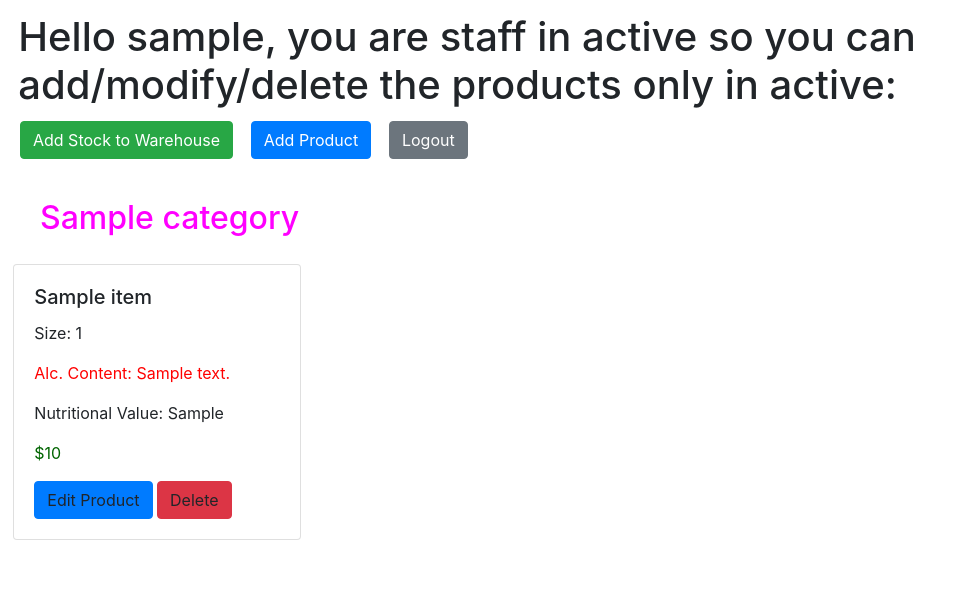
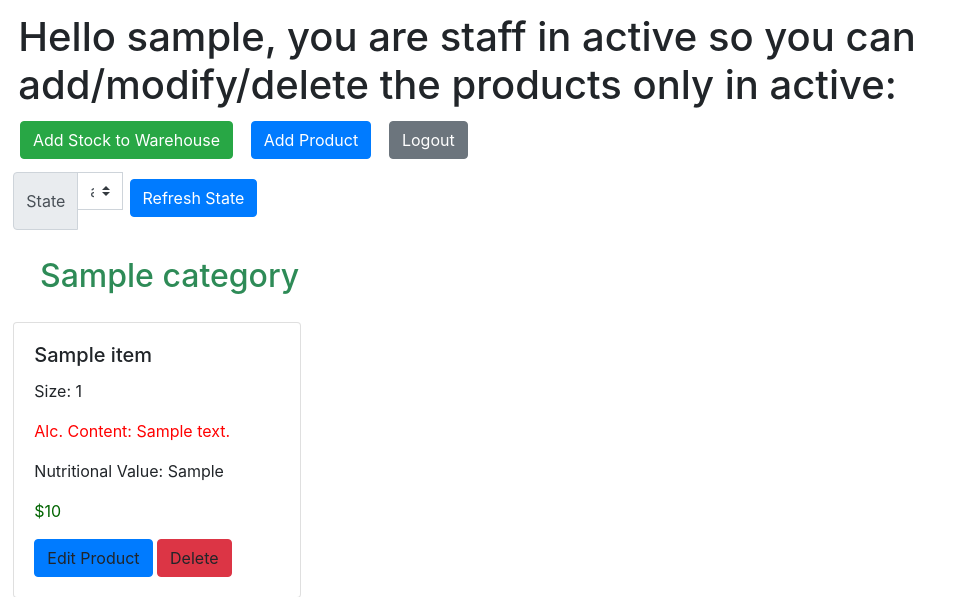
Before and after one commit to arushirai1/CS-425-Online-Grocery-Store-App, a Flask app: template templates/staff_product.html in a window 1280 px wide. Shown: the top 597 px of the page, without its empty margins (0-963 px from the left). Run offline with Flask 2, Linux system fonts and the light colour scheme; the template is opened without the code that fills it: most values are stand-ins (such as "Sample title", 1, 10 or a date in 2020); some libraries are stand-ins or nearby versions.

Commit message:
Will do staff by state

```diff
--- a/app.py
+++ b/app.py
@@ -7,6 +7,7 @@ import db_methods
 import pdb
 import secrets
 import helper_methods
+import json
 
 app = Flask(__name__)
 app.config.from_object(os.environ['APP_SETTINGS'])
@@ -166,20 +167,39 @@ def delete_products():
     db_methods.delete_product_pricing(db, product_id, session['state'])
     return "success"
 
+@app.route('/update-product', methods=["GET"])
+def update_products():
+    productId = int(request.args.get("product_id", "0"))
+    productName = str(request.args.get("productName", ""))
+    productType = str(request.args.get("productType", 0))
+    productSize = float(request.args.get("productSize", 0))
+    alcoholContent = str(request.args.get("alcoholContent", 0))
+    productState = str(request.args.get("product_state", "CA"))
+    if(alcoholContent != ""):
+        alcoholContent = float(alcoholContent)
+    else:
+        alcoholContent=0.0
+    nutritionalValue = int(request.args.get("nutritionalValue", 0))
+    productPrice = float(request.args.get("productPrice", 0.0))
+    db_methods.update_products(db, productId, productName, productType, productSize, alcoholContent, nutritionalValue, productPrice, productState)
+
+    return "success"
+
 @app.route('/add-product', methods=["GET"])
 def add_products():
     productName = str(request.args.get("productName", ""))
     productType = str(request.args.get("productType", 0))
     productSize = float(request.args.get("productSize", 0))
     alcoholContent = str(request.args.get("alcoholContent", 0))
-    print("alcohol: ", alcoholContent)
+    productState = str(request.args.get("product_state", "CA"))
+
     if(alcoholContent != ""):
         alcoholContent = float(alcoholContent)
     else:
         alcoholContent=0.0
     nutritionalValue = int(request.args.get("nutritionalValue", 0))
     productPrice = float(request.args.get("productPrice", 0.0))
-    db_methods.add_products(db, productName, productType, productSize, alcoholContent, nutritionalValue, productPrice, session['state'])
+    db_methods.add_products(db, productName, productType, productSize, alcoholContent, nutritionalValue, productPrice, productState)
 
     return "success"
 
@@ -195,13 +215,21 @@ def view_products():
         return render_template('index.html', form = form)
 
     state = request.args.get("state_select", "CA")
+    states_raw = db_methods.get_states(db)
+    print(states_raw)
+    states_str = json.dumps(states_raw)
+    print(states_str)
+    _states = json.loads(states_str)
+    print(_states)
     add_session_variables(user_id, state)
-    print(session['user_id'])
-    print(session['state'])
+
+    #pdb.set_trace()
     categories = db_methods.get_product_info(db, state)
     if(db_methods.is_staff(db, user_id)):
+
         product_types = db_methods.get_product_types(db)
-        return render_template('staff_product.html', username= username, rows = categories, product_types = product_types, state=session['state'])
+        print(product_types)
+        return render_template('staff_product.html', username= username, rows = categories, product_types=product_types, state=session['state'], temp=_states, password=password)
 
     #pdb.set_trace()
     return render_template('products.html', state=state, username=username, rows=categories)
--- a/templates/staff_product.html
+++ b/templates/staff_product.html
@@ -2,13 +2,20 @@
 
 {% block content %}
     <script>
-    function editProduct(product_id, name, price) {
-        var params = "product_id=" + product_id + "&product_name=" + name + "&quantity=" + 1 + "&price=" + price;
-        var xhr = new XMLHttpRequest();
 
-        xhr.open("GET", '/add-cart?'+ params, true);
-        xhr.setRequestHeader('Content-Type', 'application/json');
-        xhr.send();
+    var existingProduct = false;
+
+    function editProduct(product_id, product_name, product_type, size, alcohol_content, nutritional_value, price) {
+        document.getElementById("product_id_of_edit").value = product_id
+        document.getElementById("product_name").value = product_name
+        document.getElementById("product_type").value = product_type
+        document.getElementById("product_size").value = size
+        document.getElementById("alcohol_content").value = alcohol_content
+        document.getElementById("nutritional_value").value = nutritional_value
+        document.getElementById("productPrice").value = price
+        existingProduct = true;
+        document.getElementById("addNewProduct").style.display="block"
+
     }
 
     function deleteProduct(product_id) {
@@ -41,6 +48,7 @@
         alcoholContent = document.getElementById("alcohol_content").value
         nutritionalValue = document.getElementById("nutritional_value").value
         productPrice = document.getElementById("productPrice").value
+        productState = document.getElementById("select_state").value
         if(alcoholContent < 0) {
             alcoholContent = 0;
         }
@@ -54,8 +62,20 @@
         //send data
         var params = "productName=" + productName + "&productType=" + productType + "&productSize=" + productSize + "&alcoholContent=" + alcoholContent+"&nutritionalValue=" +nutritionalValue+"&productPrice="+productPrice;
         var xhr = new XMLHttpRequest();
+        params += "&product_state=";
+        params += productState;
 
-        xhr.open("GET", '/add-product?'+ params, true);
+        if(existingProduct) {
+            params += "&product_id="
+            params += document.getElementById("product_id_of_edit").value;
+            document.getElementById("product_id_of_edit").value = "";
+            existingProduct= false;
+
+            xhr.open("GET", '/update-product?'+ params, true);
+
+        } else {
+            xhr.open("GET", '/add-product?'+ params, true);
+        }
         xhr.setRequestHeader('Content-Type', 'application/json');
         xhr.send();
         //refresh page
@@ -63,6 +83,10 @@
         window.location.href = getCookie("db-product-page")
 
         document.getElementById("addNewProduct").style.display="none"
+    }
+    function refreshForState(username, password) {
+        params = "username="+username+"&password="+password+"&state_select="+document.getElementById("select_state_products").value;
+        window.location.href = window.location.origin+"/products?"+params;
     }
 
     function addProduct() {
@@ -76,6 +100,7 @@
 
     <script>
         document.cookie = "db-product-page=" + window.location.href+";";
+
     </script>
 
     <h1 style="margin: 5px;">
@@ -86,8 +111,25 @@
         <button name="product" onclick="addProduct()" type="button" style="margin: 5pt; margin-bottom: 10pt;" class="btn btn-primary">Add Product</button>
 
         <button name="logout" onclick="logout()" type="button" style="margin: 5pt; margin-bottom: 10pt;" class="btn btn-secondary">Logout</button>
+        <div class="input-group mb-3" style="width: 20%;">
+                <div class="input-group-prepend">
+                        <label class="input-group-text" for="select_state_products">State</label>
+                </div>
+                <select class="custom-select" id="select_state_products">
+
+                    <option selected>{{state}}</option>
+
+                    {% for st in temp %}
+                        <option value={{st | tojson}}>{{st}}</option>
+                    {% endfor%}
+
+                </select>
+        <button name="stateDropDown" onclick='refreshForState({{username | tojson}}, {{password | tojson}})' type="button" style="margin: 5pt; margin-bottom: 10pt;" class="btn btn-primary">Refresh State</button>
+
+        </div>
     </div>
 
+    <h1 id="product_id_of_edit" style="display: none"></h1>
     <form id="addNewProduct" style="display: none; border: 2px black dotted; padding: 10px">
         <h4>Product Name</h4> </h4>
 
@@ -106,6 +148,20 @@
                     {% for type in product_types%}
                         <option value={{type | tojson}}>{{type}}</option>
                     {% endfor%}
+                </select>
+        </div>
+        <div class="input-group mb-3">
+                <div class="input-group-prepend">
+                        <label class="input-group-text" for="select_state">State</label>
+                      </div>
+                <select class="custom-select" id="select_state">
+
+                    <option selected>{{state}}</option>
+
+                    {% for st in temp %}
+                        <option value={{st | tojson}}>{{st}}</option>
+                    {% endfor%}
+
                 </select>
         </div>
         <div class="form-row">
@@ -134,7 +190,7 @@
     </form>
 
     {% for item in rows %}
-    <h2 style="color:fuchsia; margin: 20pt">{{item.category}} </h2>
+    <h2 style="color:seagreen; margin: 20pt">{{item.category}} </h2>
     <div style="display: flex; flex-flow: row wrap;">
     {% for item in item['items'] %}
     <div class="card" style="width: 18rem;">
@@ -152,7 +208,7 @@
               <p class="card-text" >Nutritional Value: {{item['nutritional_value']}}</p>
               <p class="card-text" style="color:darkgreen;">${{item['price']}}</p>
 
-              <a onclick="editProduct({{item['product_ID'] | safe}}, &quot;{{item['name'] | safe}}&quot;, {{item['price'] | safe}})" class="btn btn-primary">Edit Product</a>
+              <a onclick='editProduct({{item["product_ID"] | safe}}, {{item["name"] | tojson}}, {{item["product_type"] | tojson}}, {{item["size"] | safe}}, {{item["alcohol_content"] | safe}}, {{item["nutritional_value"] | safe}}, {{item["price"] | safe}})' class="btn btn-primary">Edit Product</a>
               <a onclick="deleteProduct({{item['product_ID'] | safe}})" class="btn btn-danger">Delete</a>
             </div>
     </div>
```
Also changed, not shown: db_methods.py (+19 -0 lines).
